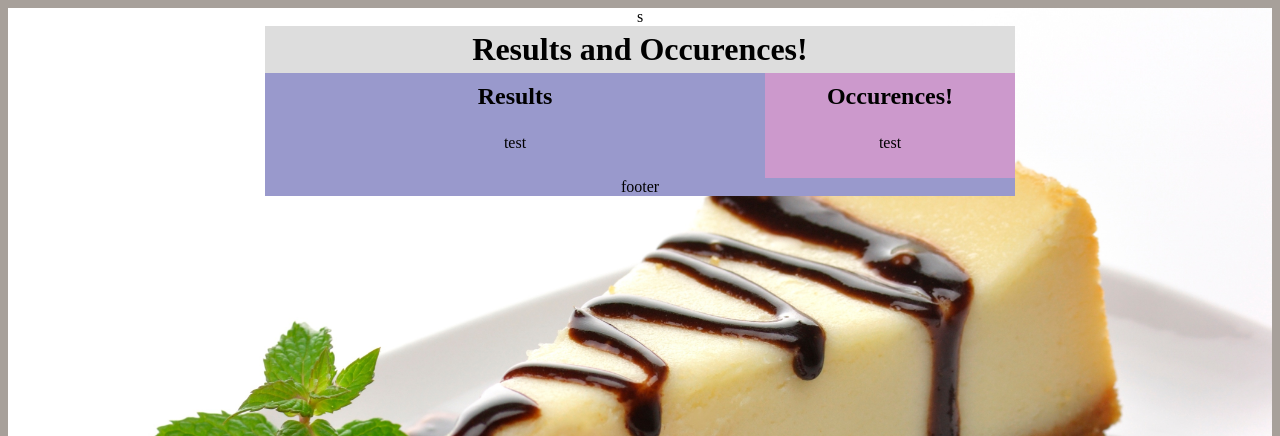
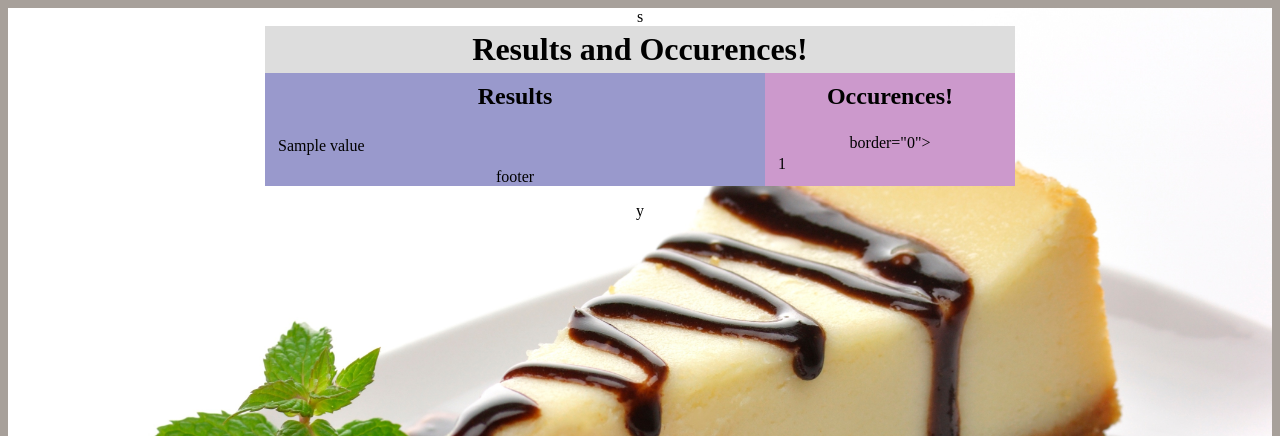
Before and after one commit to voidyknight/Questions, a Flask app: template templates/answer.html in a window 1280 px wide. Shown: the top 436 px of the page. Run offline with Flask 2, Linux system fonts and the light colour scheme; the template is opened without the code that fills it: most values are stand-ins (such as "Sample title", 1, 10 or a date in 2020).

Commit message:
added tables in to answer.html

```diff
--- a/templates/answer.html
+++ b/templates/answer.html
@@ -4,25 +4,32 @@
   </title>
   s<link rel="stylesheet" href="/static/swag.css" type ="text/css" media="screen">
 </head>
-<font face="Bradley Hand ITC">
+
 <body>
 
   <div id="wrap">
     <div id="header"><h1>Results and Occurences!</h1></div>
     <div id="main">
       <h2>Results</h2>
-      <p>test</p>
+      <table border="0">
+	{% for value in keys %}
+	<tr><td>{{value}}</td></tr>
+	{% endfor %}
+      </table>
     </div>
     <div id="sidebar">
       <h2>Occurences!</h2>
-      <p>test</p>
+      <table> border="0">
+	{% for num in values %}
+	<tr><td>{{num}}</td></tr>
+	{% endfor %}
+      </table>
     </div>
     <div id="footer">
       <p>footer</p>
     </div>
-  </div>
+  </div>y
 
 
 
 </body>
-</font>
```
Also changed, not shown: 2 other files.
